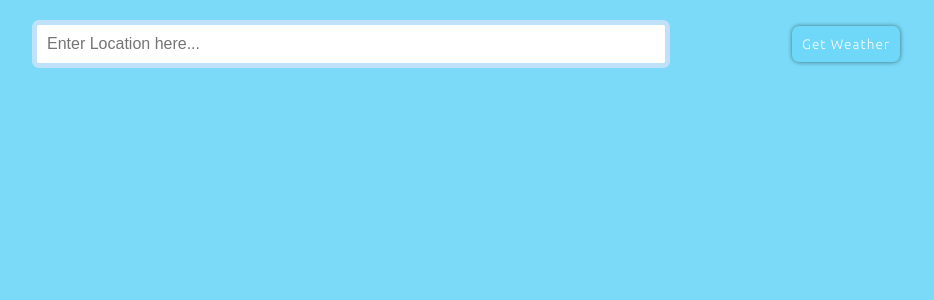
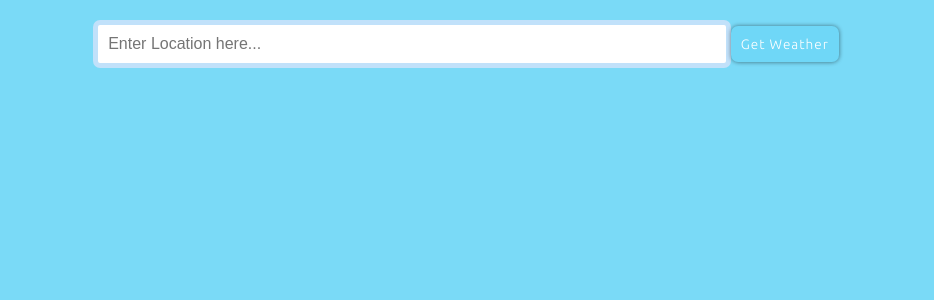
Before and after one commit to OpTiX6696/Weather-App, a React (Create React App) app: page / in a window 1280 px wide. Shown: the top 300 px of the page, without its empty margins (174-1108 px from the left). Built offline with nearby package versions, Linux system fonts and the light colour scheme; a web font is replaced by a local one.

Commit message:
minor issues fixed

```diff
--- a/src/App.scss
+++ b/src/App.scss
@@ -36,11 +36,12 @@ $tColor : rgb(73, 14, 212);
   // border: 2px solid red;
   width: 70%;
   margin: 0 auto;
-  display: flex;
-  flex-direction: row;
-  justify-content: space-between;
-  align-items: center;
-  gap: 10px;
+  text-align: center;
+  // display: flex;
+  // flex-direction: row;
+  // justify-content: space-between;
+  // align-items: center;
+  // gap: 10px;
   margin-bottom: 20px;
 
 
@@ -54,6 +55,7 @@ $tColor : rgb(73, 14, 212);
     padding: 7px 10px;
     font-size: 1rem;
     width: 70%;
+    margin-bottom: 10px;
   }
 
   button.input_button {
@@ -71,7 +73,7 @@ $tColor : rgb(73, 14, 212);
 
 .cards_container {
   // border: 2px solid red;
-  padding: 20px 0;
+  padding: 0 0;
   display: flex;
   justify-content: center;
   align-items: flex-end;
```
